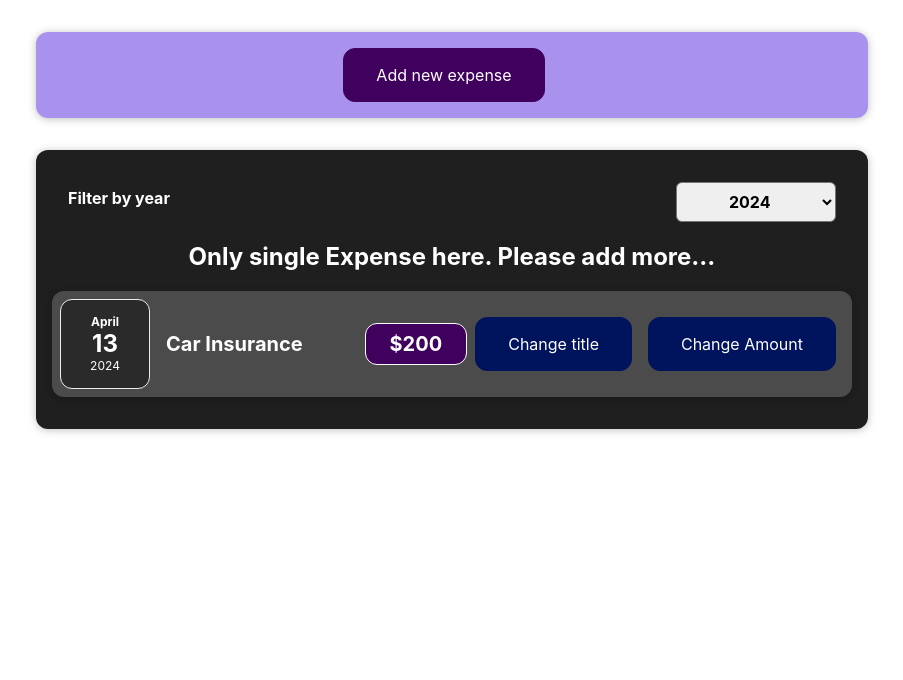
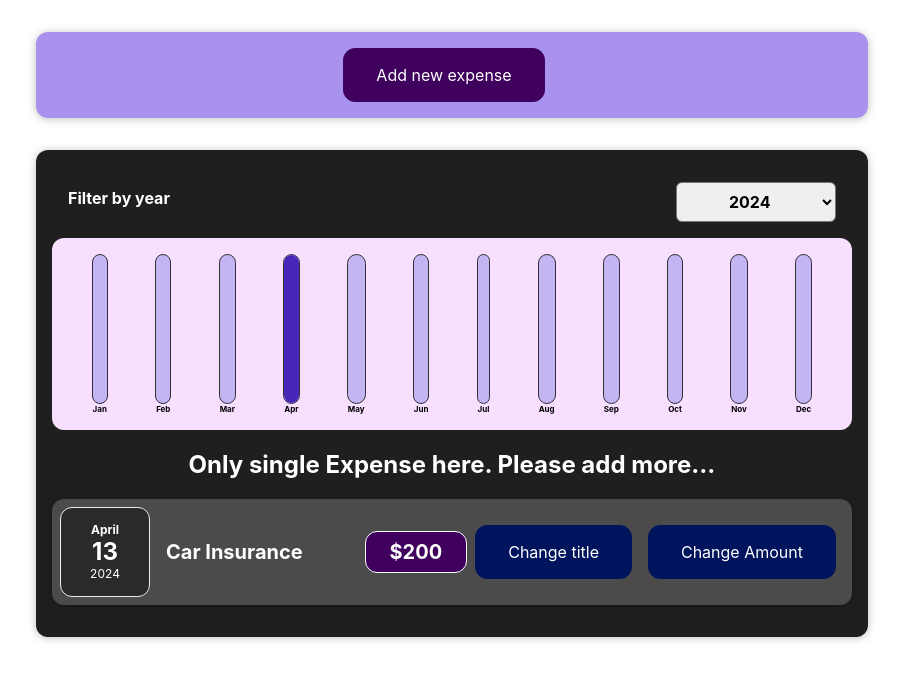
Before and after one commit to Chandan-MG/My-App, a React (Create React App) app: page / in a window 1280 px wide. Shown: the top 680 px of the page, without its empty margins (188-1091 px from the left). Built offline with nearby package versions, Linux system fonts and the light colour scheme.

Commit message:
Chart App

```diff
--- /dev/null
+++ b/src/Components/Chart/Chart.css
@@ -0,0 +1,9 @@
+.chart {
+    padding: 1rem;
+    border-radius: 12px;
+    background-color: #f8dfff;
+    text-align: center;
+    display: flex;
+    justify-content: space-around;
+    height: 10rem;
+  }
--- /dev/null
+++ b/src/Components/Chart/Chart.js
@@ -0,0 +1,24 @@
+import React from "react";
+import './Chart.css';
+import ChartBar from "./ChartBar";
+
+const Chart = (props) =>{
+
+    const dataPointValues = props.items.map(item => item.value);
+    const totalMaxValue = Math.max(...dataPointValues);
+    return(
+        <div className="chart">
+            {
+                props.items.map(item => (
+                    <ChartBar
+                        key={item.label}
+                        value={item.value}
+                        maxValue={totalMaxValue}
+                        label = {item.label}
+                    />
+                )) //here we passing value to chartBar
+            }
+        </div>
+    )
+}
+export default Chart;
--- /dev/null
+++ b/src/Components/Chart/ChartBar.css
@@ -0,0 +1,30 @@
+.chart-bar {
+    height: 100%;
+    display: flex;
+    flex-direction: column;
+    align-items: center;
+  }
+
+  .chart-bar_inner {
+    height: 100%;
+    width: 100%;
+    border: 1px solid #313131;
+    border-radius: 12px;
+    background-color: #c3b4f3;
+    overflow: hidden;
+    display: flex;
+    flex-direction: column;
+    justify-content: flex-end;
+  }
+
+  .chart-bar_fill {
+    background-color: #4826b9;
+    width: 100%;
+    transition: all 0.3s ease-out;
+  }
+
+  .chart-bar_label {
+    font-weight: bold;
+    font-size: 0.5rem;
+    text-align: center;
+  }
--- /dev/null
+++ b/src/Components/Chart/ChartBar.js
@@ -0,0 +1,20 @@
+import React from "react";
+import './ChartBar.css';
+
+const ChartBar = (props) => {
+    let barFillHeight = '0%';
+
+    if(props.maxValue > 0){
+        barFillHeight = Math.round((props.value / props.maxValue) * 100) + '%';
+    }
+    return(
+        <div className="chart-bar">
+            <div className="chart-bar_inner">
+                <div className="chart-bar_fill" style={{height: barFillHeight}}></div>
+            </div>
+            <div className="chart-bar_label">{props.label}</div>
+        </div>
+    )
+}
+
+export default ChartBar;
--- /dev/null
+++ b/src/Components/Expenses/ExpenseChart.js
@@ -0,0 +1,28 @@
+import React from "react";
+import Chart from "../Chart/Chart";
+
+const ExpenseChart = (props) =>{
+    const chartDataPoints = [
+        { label: 'Jan', value: 0 },
+        { label: 'Feb', value: 0 },
+        { label: 'Mar', value: 0 },
+        { label: 'Apr', value: 0 },
+        { label: 'May', value: 0 },
+        { label: 'Jun', value: 0 },
+        { label: 'Jul', value: 0 },
+        { label: 'Aug', value: 0 },
+        { label: 'Sep', value: 0 },
+        { label: 'Oct', value: 0 },
+        { label: 'Nov', value: 0 },
+        { label: 'Dec', value: 0 }
+    ];
+
+    for( let expense of props.expenses){
+        const expenseMonth = expense.date.getMonth();
+        chartDataPoints[expenseMonth].value += expense.amount;
+    }
+
+    return <Chart items={chartDataPoints} />
+}
+
+export default ExpenseChart;
--- a/src/Components/Expenses/Expenses.js
+++ b/src/Components/Expenses/Expenses.js
@@ -5,6 +5,7 @@ import ExpenseItem from './ExpenseItem';
 import ExpensesFilter from './ExpensesFilter';
 import React, {useState} from 'react';
 import ExpenseList from './ExpenseList';
+import ExpenseChart from './ExpenseChart';
 
 const Expenses = (props) => {
   const [filteredYear, setFilteredYear] = useState('2024');
@@ -21,7 +22,7 @@ const Expenses = (props) => {
   return (
     <Card className="expenses">
         <ExpensesFilter selected={filteredYear} onChangeFilter={filterChangeHandler} />
-
+        <ExpenseChart expenses={filteredExpenses} />
         <ExpenseList items={filteredExpenses} />
     </Card>
   );
```
